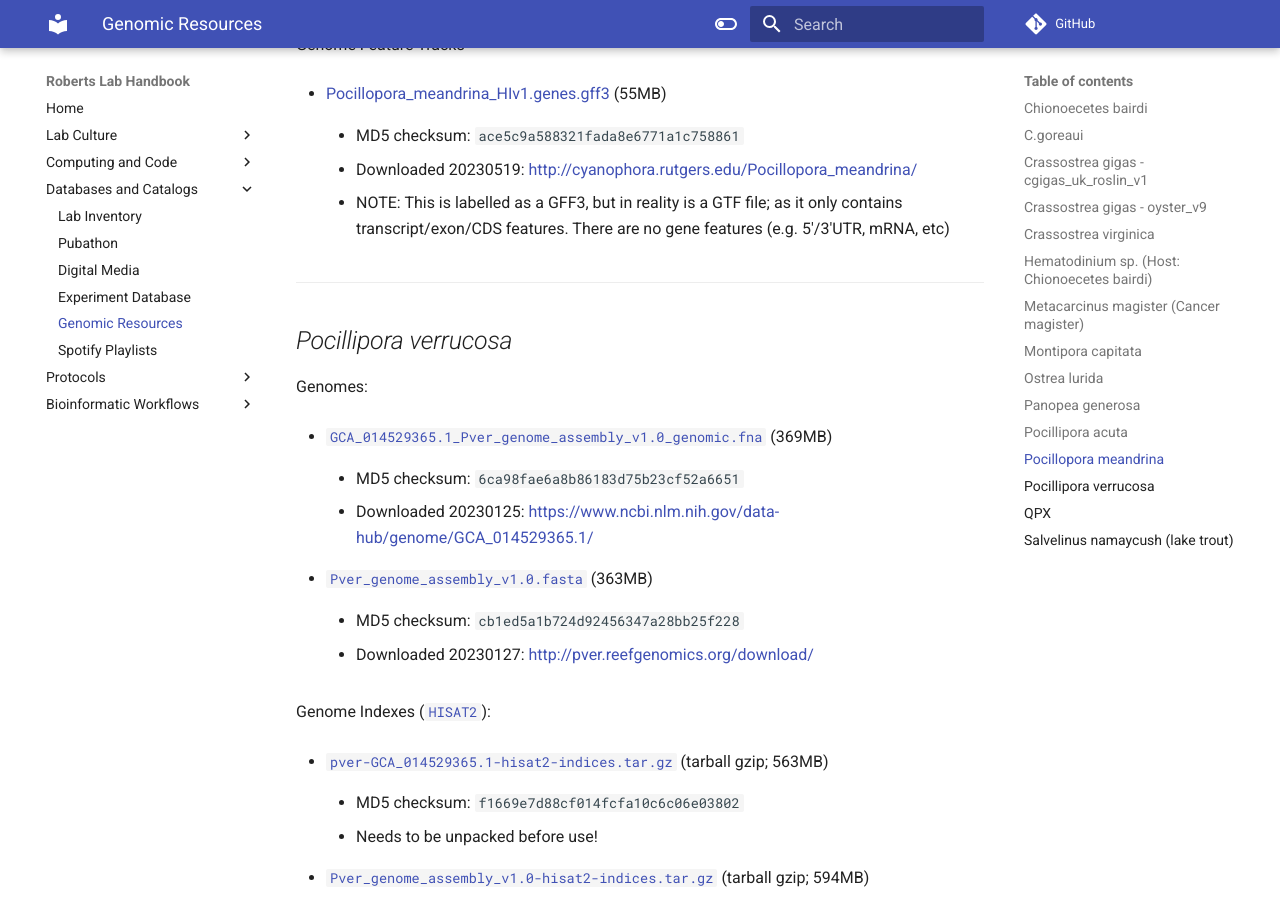
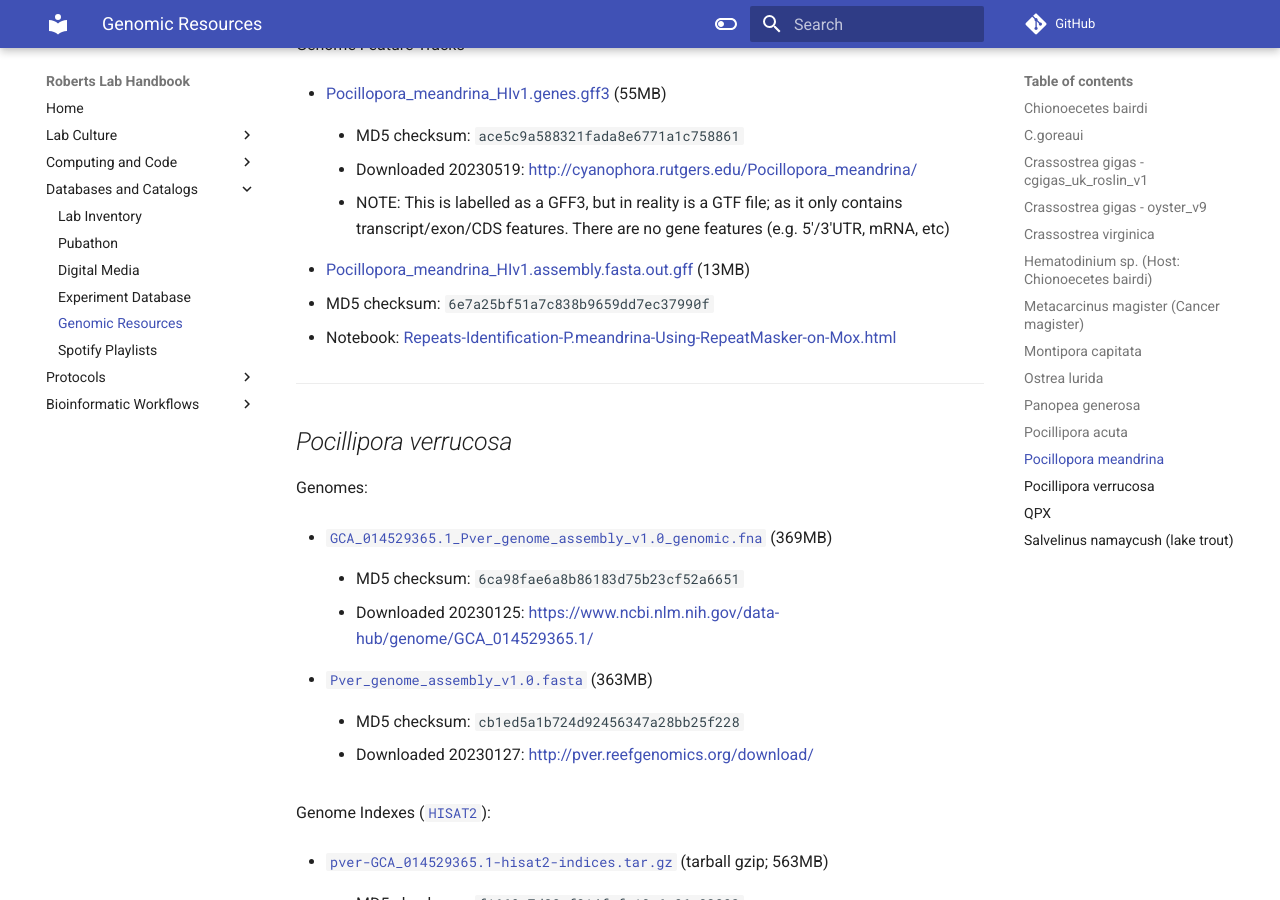
Before and after one commit to RobertsLab/resources, an MkDocs documentation site: the page built from docs/Genomic-Resources.md, in a window 1280 px wide and 900 px high, scrolled down 20324 px. Built offline with MkDocs 1.6.1 and Material for MkDocs 9.7.7, drawn with Linux system fonts in a browser that asks for light colours; comment, search, counter and statistics services are not loaded.

Commit message:
add p.meandrina repeats gff to genomic resources

```diff
--- a/docs/Genomic-Resources.md
+++ b/docs/Genomic-Resources.md
@@ -805,6 +805,12 @@ Genome Feature Tracks
 
     - NOTE: This is labelled as a GFF3, but in reality is a GTF file; as it only contains transcript/exon/CDS features. There are no gene features (e.g. 5'/3'UTR, mRNA, etc)
 
+- [Pocillopora_meandrina_HIv1.assembly.fasta.out.gff](https://gannet.fish.washington.edu/Atumefaciens/20230526-pmea-repeatmasker-Pocillopora_meandrina_HIv1.assembly/Pocillopora_meandrina_HIv1.assembly.fasta.out.gff) (13MB)
+
+  - MD5 checksum: `6e7a25bf51a7c838b9659dd7ec37990f`
+
+  - Notebook: [Repeats-Identification-P.meandrina-Using-RepeatMasker-on-Mox.html](https://robertslab.github.io/sams-notebook/2023/05/26/Repeats-Identification-P.meandrina-Using-RepeatMasker-on-Mox.html)
+
 ---
 
 ## *Pocillipora verrucosa*
```
